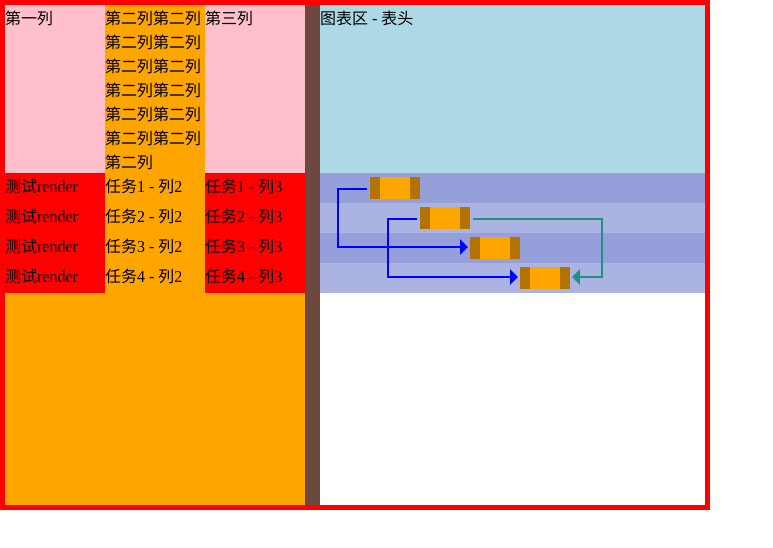
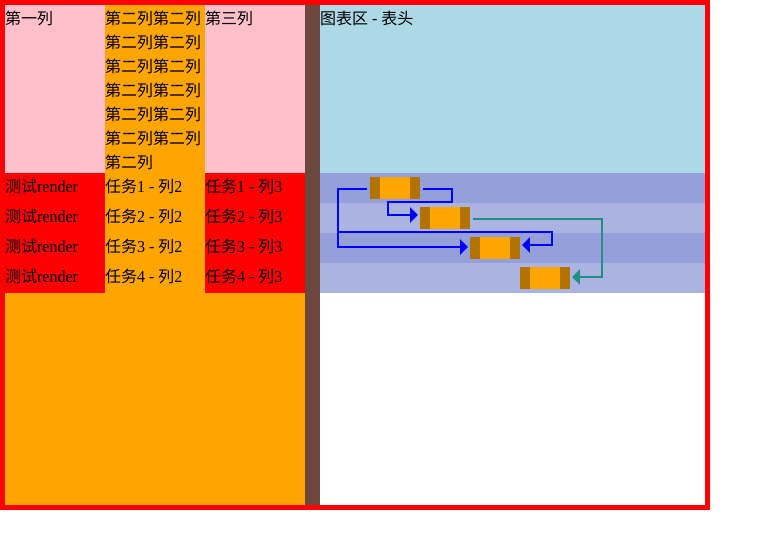
Before and after one commit to sharp08/vue2-components-cli, a Vue app: page / in a window 1280 px wide. Shown: the top 548 px of the page, without its empty margins (0-773 px from the left). Built offline with nearby package versions, Linux system fonts and the light colour scheme.

Commit message:
四种连接线基本逻辑完成

```diff
--- a/src/components/MyGantt/MyGantt.vue
+++ b/src/components/MyGantt/MyGantt.vue
@@ -74,12 +74,17 @@ export default {
         {
           from: "2",
           to: "4",
-          type: "start-start",
+          type: "end-end",
         },
         {
-          from: "2",
-          to: "4",
-          type: "end-end",
+          from: "1",
+          to: "3",
+          type: "start-end",
+        },
+        {
+          from: "1",
+          to: "2",
+          type: "end-start",
         },
       ],
     };
--- /dev/null
+++ b/src/components/MyGantt/components/EndStartLine/EndStartLine.less
@@ -0,0 +1,54 @@
+.connect-line {
+    position: absolute;
+
+    .line1 {
+        height: 2px;
+        background: blue;
+        position: relative;
+
+        .line2 {
+            width: 2px;
+            background: blue;
+            position: absolute;
+            right: 0;
+
+            .line3 {
+                height: 2px;
+                background: blue;
+                position: absolute;
+                bottom: 0;
+                right: 0;
+
+                .line4 {
+                    width: 2px;
+                    background: blue;
+                    position: absolute;
+                    left: 0;
+
+                    .line5 {
+                        height: 2px;
+                        background: blue;
+                        position: absolute;
+                        bottom: 0;
+                        left: 0;
+
+                        .triangle {
+                            position: absolute;
+                            top: -7px;
+                            right: -1px;
+                            width: 0px;
+                            height: 0px;
+                            border-top-width: 8px;
+                            border-left-width: 8px;
+                            border-right-width: 0px;
+                            border-bottom-width: 8px;
+                            border-style: solid;
+                            border-color: transparent;
+                            border-left-color: blue;
+                        }
+                    }
+                }
+            }
+        }
+    }
+}
--- /dev/null
+++ b/src/components/MyGantt/components/EndStartLine/EndStartLine.vue
@@ -0,0 +1,49 @@
+<template>
+  <div class="connect-line">
+    <!-- 把后续的内容都放到第一段之下，这样只要控制第一段的位置即可，每一段线的具体长度单独配置 -->
+    <div class="line1" :style="{ width: formatLength[0] + 'px' }">
+      <div class="line2" :style="{ height: formatLength[1] + 'px' }">
+        <div class="line3" :style="{ width: formatLength[2] + 'px' }">
+          <div class="line4" :style="{ height: formatLength[3] + 'px' }">
+            <div class="line5" :style="{ width: formatLength[4] + 'px' }">
+              <div class="triangle"></div>
+            </div>
+          </div>
+        </div>
+      </div>
+    </div>
+  </div>
+</template>
+
+<script>
+export default {
+  name: "EndStartLine",
+  props: {
+    // 表示每段的长度
+    // start-start end-end 为三段
+    // start-end end-start 为五段
+    length: {
+      type: Array,
+      default: () => [30, 30, 30, 30, 30],
+    },
+  },
+  data() {
+    return {};
+  },
+  computed: {
+    formatLength() {
+      let r = [30, 30, 30, 30, 30];
+      for (let i = 0; i <= 4; i++) {
+        if (this.length[i] >= 0) {
+          r[i] = this.length[i];
+        }
+      }
+      return r;
+    },
+  },
+};
+</script>
+
+<style scoped lang="less">
+@import url(./EndStartLine.less);
+</style>
--- /dev/null
+++ b/src/components/MyGantt/components/EndStartLine/index.js
@@ -0,0 +1 @@
+export { default } from './EndStartLine.vue';
--- a/src/components/MyGantt/components/GanttTable/GanttTable.vue
+++ b/src/components/MyGantt/components/GanttTable/GanttTable.vue
@@ -34,9 +34,9 @@
 import ResizableDiv from "../ResizableDiv";
 import StartStartLine from "../StartStartLine";
 import EndEndLine from "../EndEndLine";
+import StartEndLine from "../StartEndLine";
+import EndStartLine from "../EndStartLine";
 
-// 针对 StartStartLine 的最终目标是，通过传入 lines 数组
-// 内部对 lines 数据进行解析，生成
 export default {
   name: "GanttTable",
   props: {
@@ -59,7 +59,6 @@ export default {
       renderLines: [],
     };
   },
-  computed: {},
   mounted() {
     // 需要动态保证左右两侧高度一致
     this.$refs[
@@ -68,34 +67,27 @@ export default {
 
     this.renderLines = this.createRenderLines();
   },
-  watch: {},
   methods: {
     createRenderLines() {
       let r = [];
       this.lines.forEach((item) => {
         const fromDom = this.$refs[`resize_${item.from}`][0].$el;
         const toDom = this.$refs[`resize_${item.to}`][0].$el;
-        if (item.type === "start-start") {
-          const o = this.createSSLine(
+        // 做个映射，减少重复代码
+        const map = {
+          "start-start": "createSSLine",
+          "end-end": "createEELine",
+          "start-end": "createSELine",
+          "end-start": "createESLine",
+        };
+        const o = this[map[item.type]](
           fromDom,
           toDom,
           item.from,
           item.to,
           item.type
         );
-
         r.push(o);
-        } else if (item.type === "end-end") {
-          const o = this.createEELine(
-            fromDom,
-            toDom,
-            item.from,
-            item.to,
-            item.type
-          );
-
-          r.push(o);
-        }
       });
 
       return r;
@@ -166,6 +158,90 @@ export default {
       };
       return o;
     },
+    // 创建 start-end 连接线
+    createSELine(fromDom, toDom, fromId, toId, type) {
+      let line1, line2, line3, line4, line5, top, left;
+      const defaultLen = 30; //  默认宽度
+      const dis = 3; //  偏移量，让线与元素保持一点点距离
+      // 起点元素左边距
+      const fromDomLeftPos = fromDom.offsetLeft;
+      // 终点元素右边距
+      const toDomRightPos = toDom.offsetLeft + toDom.clientWidth;
+
+      // 场景一
+      if (fromDomLeftPos - toDomRightPos >= defaultLen * 2) {
+        line1 = defaultLen;
+        line2 = toDom.offsetTop - fromDom.offsetTop - defaultLen / 2;
+        line3 = 2; //  这里是线宽
+        line4 = defaultLen / 2;
+        line5 = fromDomLeftPos - toDomRightPos - defaultLen - 4; //  4 是调试出来的，换成 dis 箭头会有偏移
+      }
+      // 场景二
+      else if (fromDomLeftPos - toDomRightPos < defaultLen * 2) {
+        line1 = defaultLen;
+        line2 = toDom.offsetTop - fromDom.offsetTop - defaultLen / 2;
+        line3 = Math.abs(
+          toDomRightPos + defaultLen - (fromDomLeftPos - defaultLen) + dis * 2
+        );
+        line4 = defaultLen / 2;
+        line5 = defaultLen;
+      }
+      top = fromDom.offsetTop + fromDom.clientHeight / 2;
+      left = fromDomLeftPos - defaultLen - dis;
+
+      let o = {
+        style: {
+          top: top + "px",
+          left: left + "px",
+        },
+        length: [line1, line2, line3, line4, line5],
+        from: fromId,
+        to: toId,
+        type,
+      };
+      return o;
+    },
+    // 创建 end-start 连接线
+    createESLine(fromDom, toDom, fromId, toId, type) {
+      let line1, line2, line3, line4, line5, top, left;
+      const defaultLen = 30; //  默认宽度
+      const dis = 3; //  偏移量，让线与元素保持一点点距离
+      // 起点元素右端到容器左侧距离
+      const fromDomRightPos = fromDom.offsetLeft + fromDom.clientWidth;
+      // 终点元素左端到容器左侧距离
+      const toDomLeftPos = toDom.offsetLeft;
+
+      // 场景一
+      if (toDomLeftPos - fromDomRightPos >= defaultLen * 2) {
+        line1 = defaultLen;
+        line2 = toDom.offsetTop - fromDom.offsetTop - defaultLen / 2;
+        line3 = 2; //  这里是线宽
+        line4 = defaultLen / 2;
+        line5 = toDomLeftPos - fromDomRightPos - defaultLen - dis; //  4 是调试出来的，换成 dis 箭头会有偏移
+      }
+      // 场景二
+      else if (toDomLeftPos - fromDomRightPos < defaultLen * 2) {
+        line1 = defaultLen;
+        line2 = toDom.offsetTop - fromDom.offsetTop - defaultLen / 2;
+        line3 = (defaultLen + dis) * 2 - (toDomLeftPos - fromDomRightPos);
+        line4 = defaultLen / 2;
+        line5 = defaultLen;
+      }
+      top = fromDom.offsetTop + fromDom.clientHeight / 2;
+      left = fromDomRightPos + dis;
+
+      let o = {
+        style: {
+          top: top + "px",
+          left: left + "px",
+        },
+        length: [line1, line2, line3, line4, line5],
+        from: fromId,
+        to: toId,
+        type,
+      };
+      return o;
+    },
     // 当 ResizableDiv 拖拽或者缩放时触发
     handleResizableDivEvent(type, taskId) {
       // 判断 renderLines 里面是否包含 taskId 无论 from 还是 to 属性
@@ -202,6 +278,32 @@ export default {
             // 删掉原来的线，用新的线替换
             this.renderLines.splice(index, 1, newLine);
           }
+          // 类型三
+          else if (item.type === "start-end") {
+            // 重新创建这条线
+            const newLine = this.createSELine(
+              fromDom,
+              toDom,
+              item.from,
+              item.to,
+              item.type
+            );
+            // 删掉原来的线，用新的线替换
+            this.renderLines.splice(index, 1, newLine);
+          }
+          // 类型四
+          else if (item.type === "end-start") {
+            // 重新创建这条线
+            const newLine = this.createESLine(
+              fromDom,
+              toDom,
+              item.from,
+              item.to,
+              item.type
+            );
+            // 删掉原来的线，用新的线替换
+            this.renderLines.splice(index, 1, newLine);
+          }
         }
       });
     },
@@ -215,6 +317,12 @@ export default {
         case "end-end":
           compName = "EndEndLine";
           break;
+        case "start-end":
+          compName = "StartEndLine";
+          break;
+        case "end-start":
+          compName = "EndStartLine";
+          break;
       }
       return compName;
     },
@@ -223,6 +331,8 @@ export default {
     ResizableDiv,
     StartStartLine,
     EndEndLine,
+    StartEndLine,
+    EndStartLine,
   },
 };
 </script>
--- /dev/null
+++ b/src/components/MyGantt/components/StartEndLine/StartEndLine.less
@@ -0,0 +1,53 @@
+.connect-line {
+    position: absolute;
+
+    .line1 {
+        height: 2px;
+        background: blue;
+        position: relative;
+
+        .line2 {
+            width: 2px;
+            background: blue;
+            position: absolute;
+            left: 0;
+
+            .line3 {
+                height: 2px;
+                background: blue;
+                position: absolute;
+                bottom: 0;
+
+                .line4 {
+                    width: 2px;
+                    background: blue;
+                    position: absolute;
+                    right: 0;
+
+                    .line5 {
+                        height: 2px;
+                        background: blue;
+                        position: absolute;
+                        bottom: 0;
+                        right: 0;
+
+                        .triangle {
+                            position: absolute;
+                            top: -7px;
+                            left: -1px;
+                            width: 0px;
+                            height: 0px;
+                            border-top-width: 8px;
+                            border-left-width: 0px;
+                            border-right-width: 8px;
+                            border-bottom-width: 8px;
+                            border-style: solid;
+                            border-color: transparent;
+                            border-right-color: blue;
+                        }
+                    }
+                }
+            }
+        }
+    }
+}
--- /dev/null
+++ b/src/components/MyGantt/components/StartEndLine/StartEndLine.vue
@@ -0,0 +1,49 @@
+<template>
+  <div class="connect-line">
+    <!-- 把后续的内容都放到第一段之下，这样只要控制第一段的位置即可，每一段线的具体长度单独配置 -->
+    <div class="line1" :style="{ width: formatLength[0] + 'px' }">
+      <div class="line2" :style="{ height: formatLength[1] + 'px' }">
+        <div class="line3" :style="{ width: formatLength[2] + 'px' }">
+          <div class="line4" :style="{ height: formatLength[3] + 'px' }">
+            <div class="line5" :style="{ width: formatLength[4] + 'px' }">
+              <div class="triangle"></div>
+            </div>
+          </div>
+        </div>
+      </div>
+    </div>
+  </div>
+</template>
+
+<script>
+export default {
+  name: "StartEndLine",
+  props: {
+    // 表示每段的长度
+    // start-start end-end 为三段
+    // start-end end-start 为五段
+    length: {
+      type: Array,
+      default: () => [30, 30, 30, 30, 30],
+    },
+  },
+  data() {
+    return {};
+  },
+  computed: {
+    formatLength() {
+      let r = [30, 30, 30, 30, 30];
+      for (let i = 0; i <= 4; i++) {
+        if (this.length[i] >= 0) {
+          r[i] = this.length[i];
+        }
+      }
+      return r;
+    },
+  },
+};
+</script>
+
+<style scoped lang="less">
+@import url(./StartEndLine.less);
+</style>
--- /dev/null
+++ b/src/components/MyGantt/components/StartEndLine/index.js
@@ -0,0 +1 @@
+export { default } from './StartEndLine.vue';
```
Lines whose indentation alone changed are shown as unchanged.
